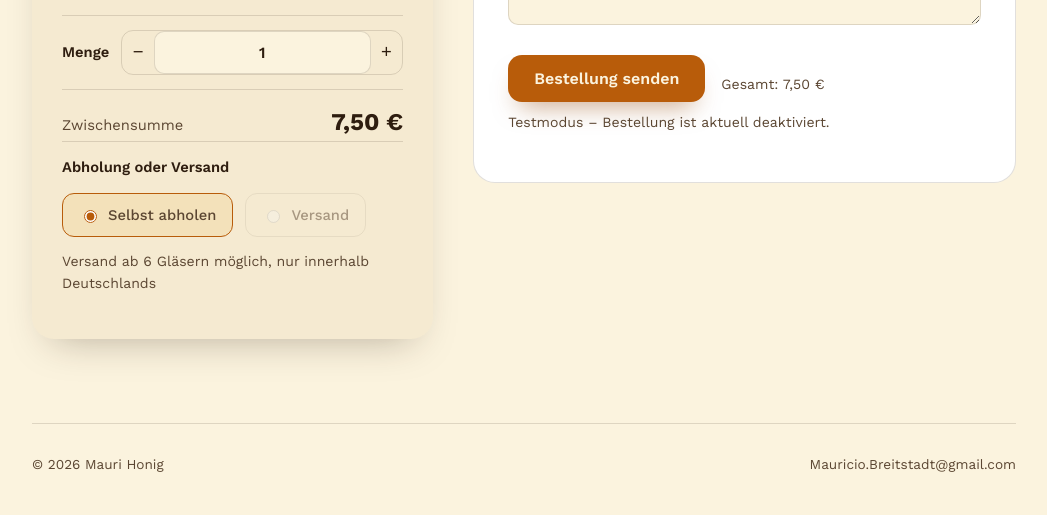
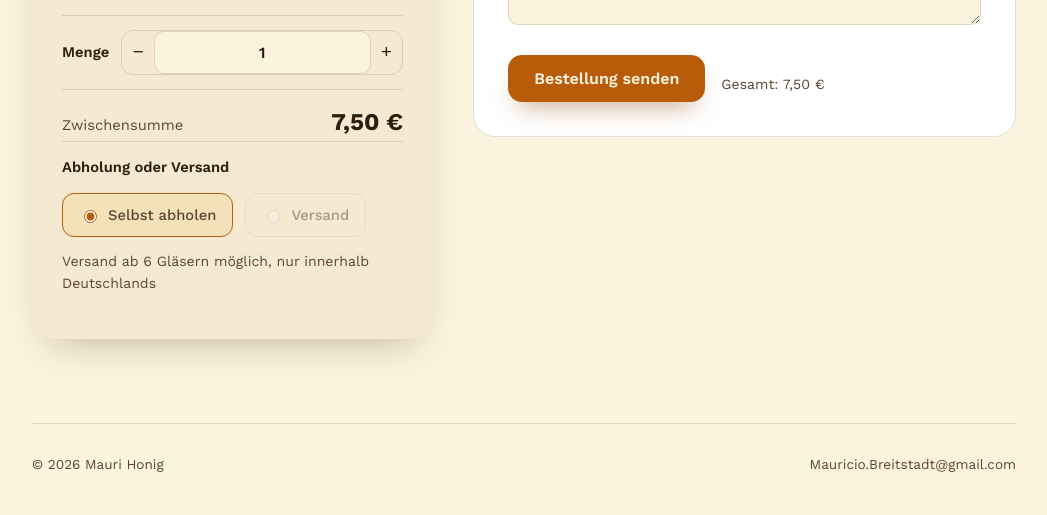
Before and after one commit to ViaAscensus/Mauri-Honig.de, a plain HTML site: page index-6.html in a window 1280 px wide. Shown: the part 1529-2044 px from the top of the page, without its empty margins (116-1163 px from the left). Drawn offline with nearby package versions, Linux system fonts and the light colour scheme.

Commit message:
Remove test mode message from index-6.html
Removed test mode message from the order submission section.

```diff
--- a/index-6.html
+++ b/index-6.html
@@ -591,7 +591,6 @@
           <button type="submit" class="btn btn-primary">Bestellung senden</button>
           <span class="price-note" id="submit-total">Gesamt: 7,50 €</span>
         </div>
-        <p class="price-note" style="margin-top:10px;">Testmodus – Bestellung ist aktuell deaktiviert.</p>
 
         <div class="confirm" id="confirm" hidden>
           <strong>Bestellung vorbereitet</strong>
```
